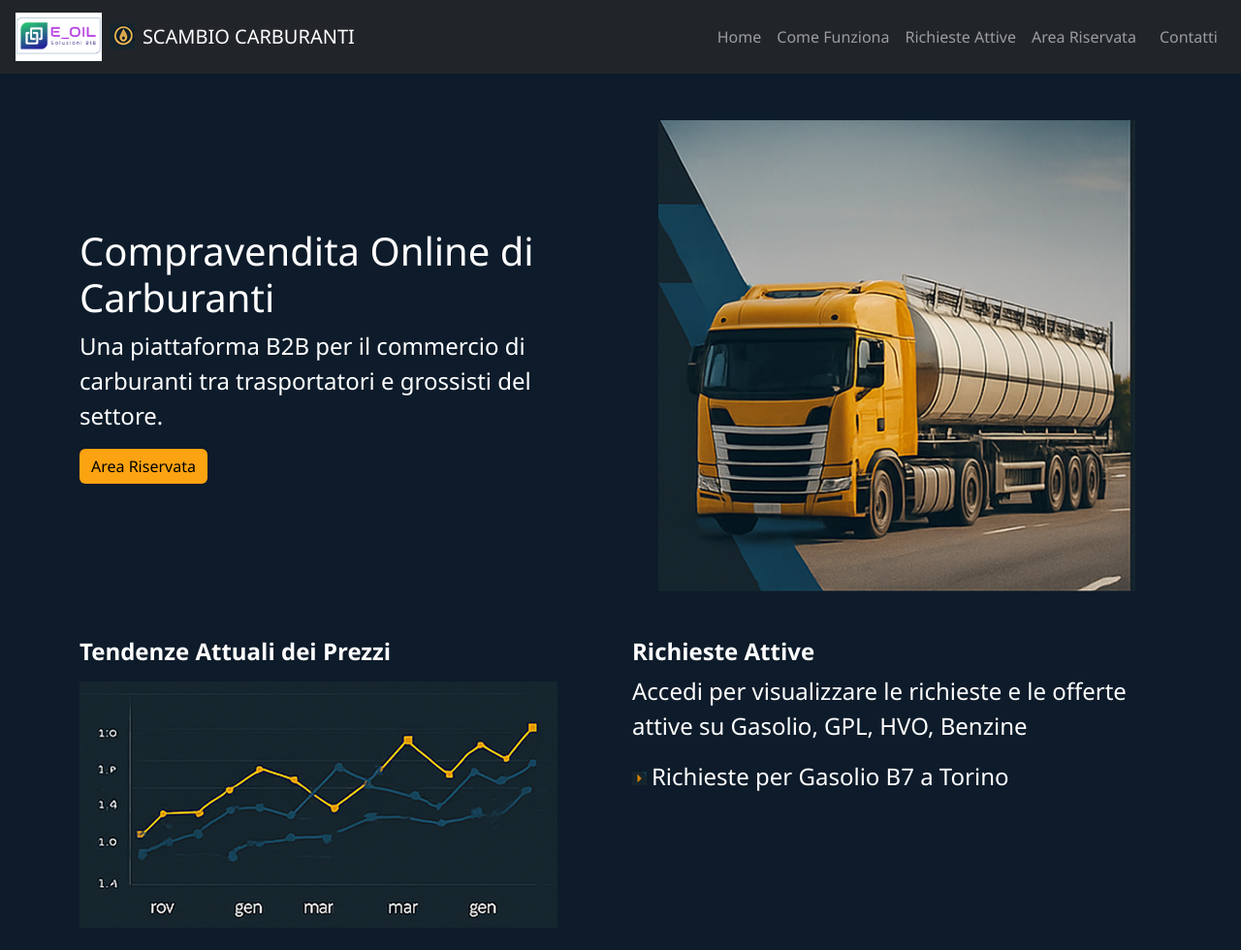
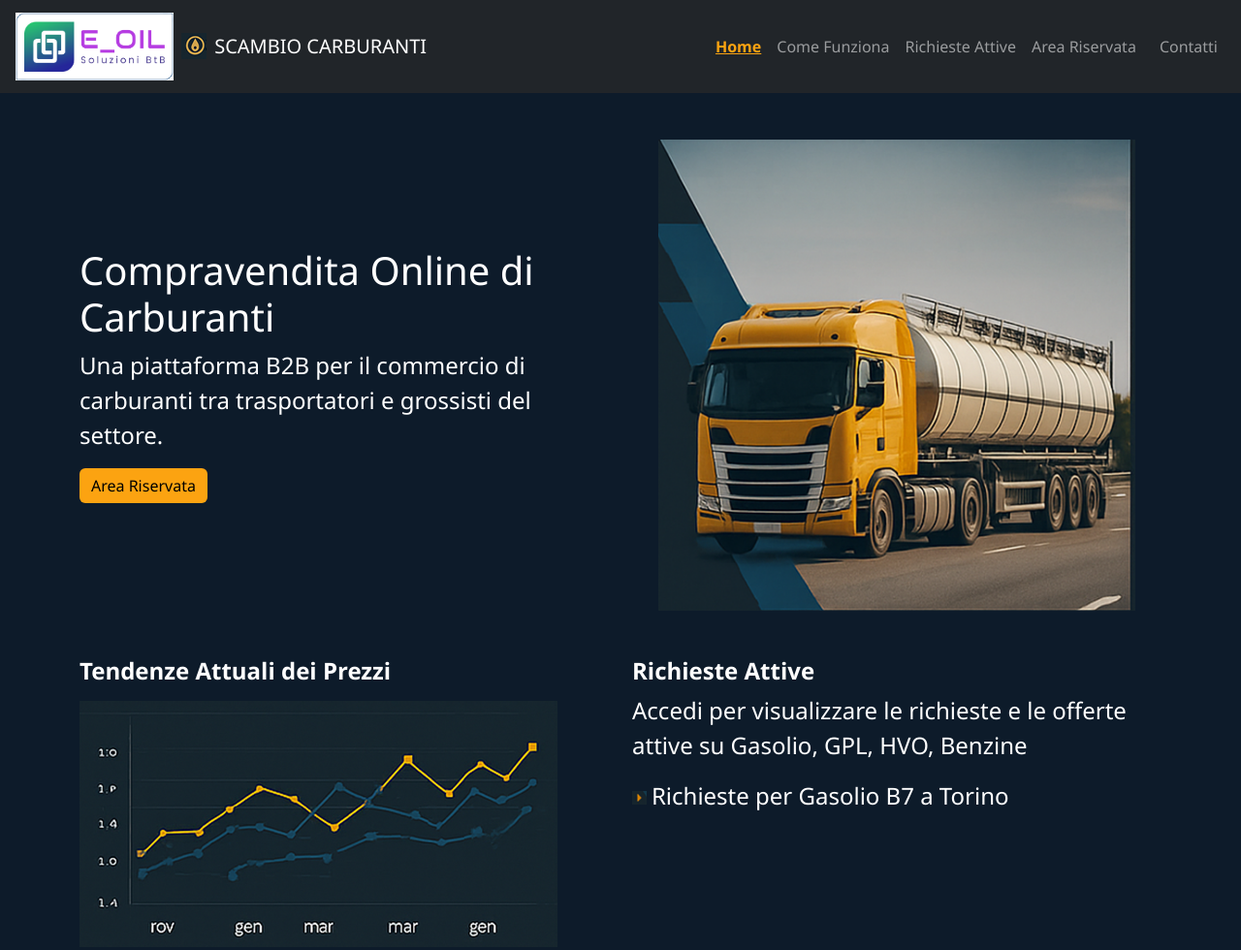
Before and after one commit to vitalefab/e-oil-sito-statico-prototipo, a plain HTML site: page index.html in a window 1280 px wide. Shown: the top 980 px of the page at 97% size. Drawn offline with nearby package versions, Linux system fonts and the light colour scheme.

Commit message:
logo max-height 70 px e menu link active

```diff
--- a/index.html
+++ b/index.html
@@ -45,15 +45,21 @@
       margin-right: 5px;
     }
   .logo {
-    max-height: 50px; /* o qualsiasi valore tu ritenga opportuno */
+    max-height: 70px; /* o qualsiasi valore tu ritenga opportuno */
     width: auto;
   }
+
+.nav-link.active {
+  color: #fca311 !important; /* o un altro colore per evidenziare */
+  font-weight: bold;
+  text-decoration: underline;
+}
   </style>
 </head>
 <body>
   <nav class="navbar navbar-expand-lg navbar-dark bg-dark px-3">
     <a class="navbar-brand d-flex align-items-center" href="index.html">
-      <img src="Eoil Logo_20250805.png" alt="Logo" class="logo me-2">
+      <img src="Eoil_Logo.png" alt="Logo" class="logo me-2">
       <img src="logo.png" alt="Second Logo" class="logo me-2">
       SCAMBIO CARBURANTI
     </a>
@@ -62,7 +68,7 @@
     </button>
     <div class="collapse navbar-collapse" id="navbarNav">
       <ul class="navbar-nav ms-auto">
-        <li class="nav-item"><a class="nav-link" href="index.html">Home</a></li>
+        <li class="nav-item"><a class="nav-link active" href="index.html">Home</a></li>
         <li class="nav-item"><a class="nav-link" href="come-funziona.html">Come Funziona</a></li>
         <li class="nav-item"><a class="nav-link" href="offerte-carburanti.html">Richieste Attive</a></li>
         <li class="nav-item"><a class="nav-link" href="area-riservata.html">Area Riservata</a></li>
```
Also changed, not shown: area-riservata.html (+8 -3 lines), come-funziona.html (+8 -3 lines), contatti.html (+8 -4 lines), offerte-carburanti.html (+8 -4 lines), Eoil_Logo.png (added).
